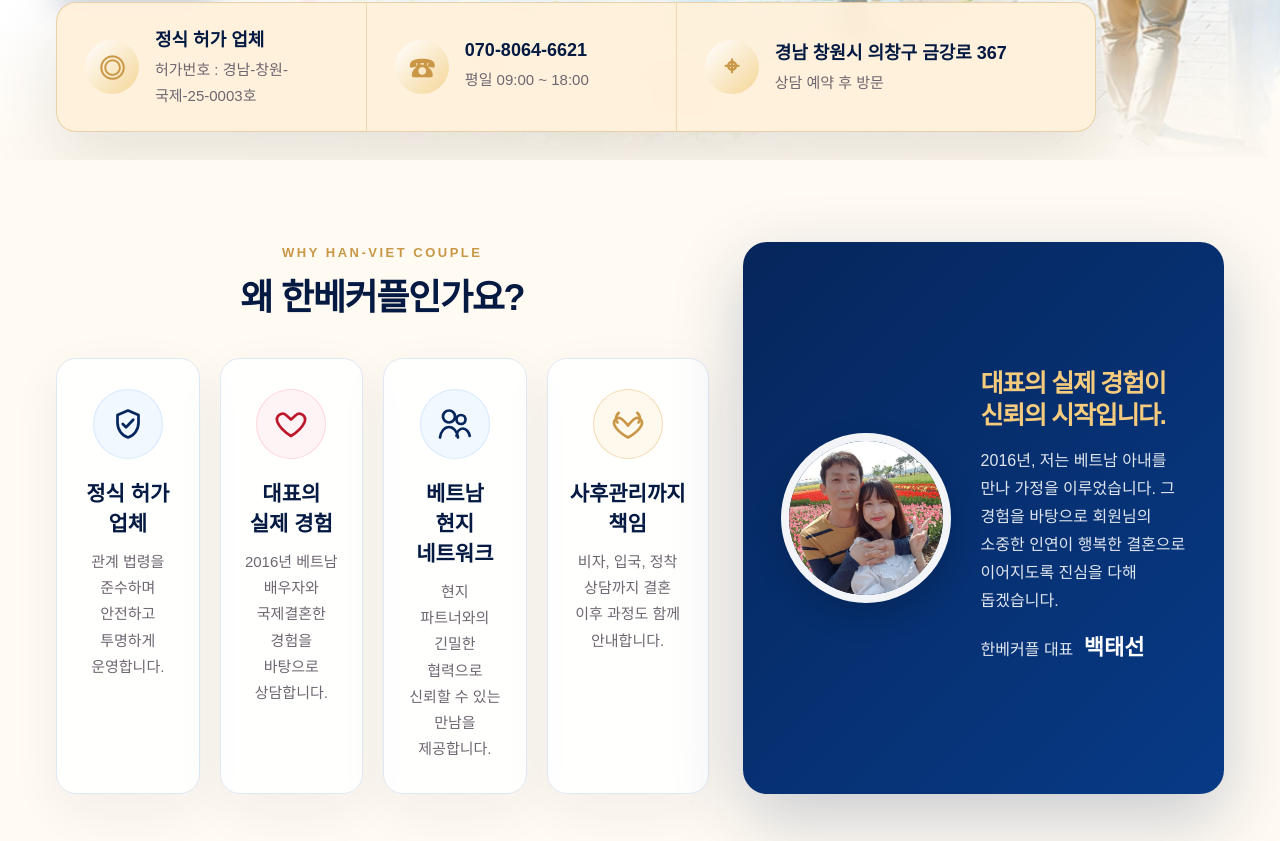
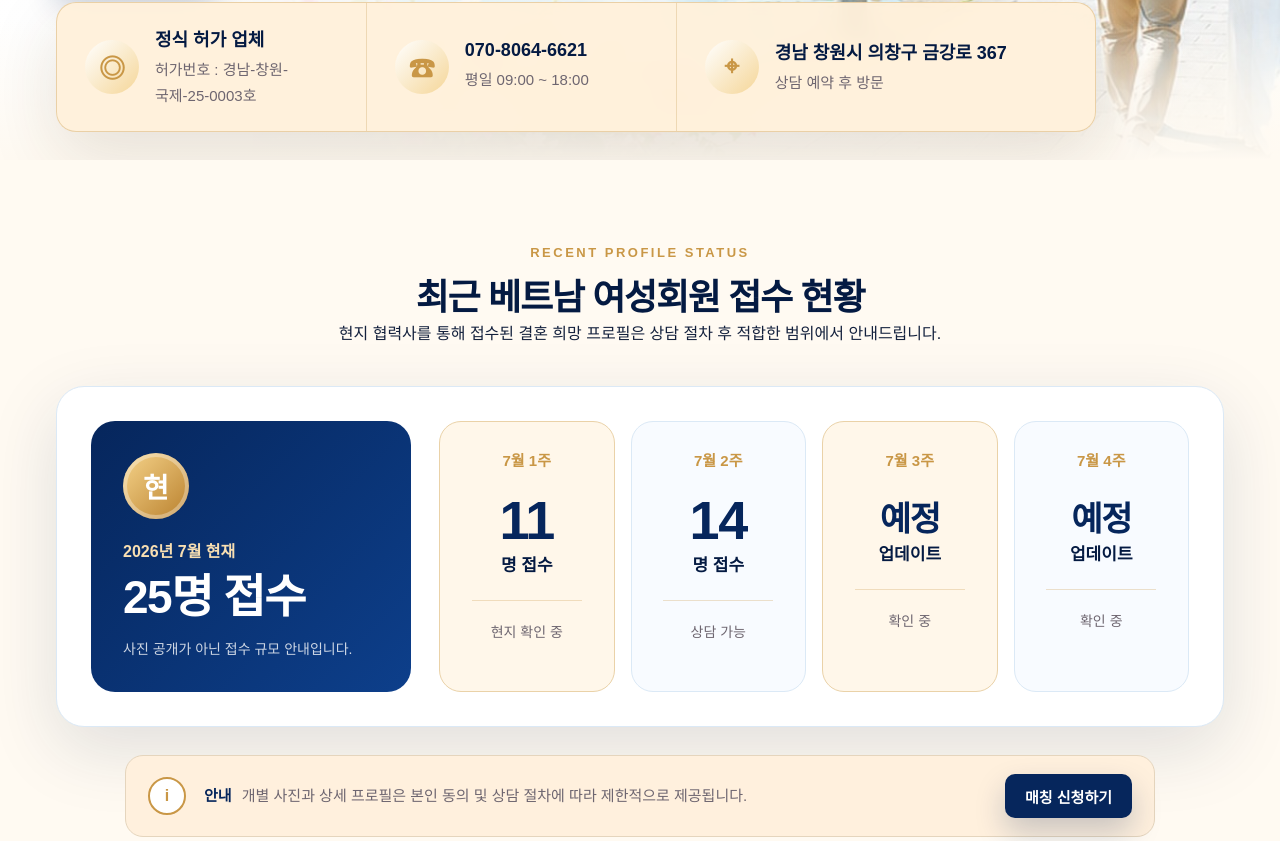
Before and after one commit to meteor100biz/hanviet-homepage, a plain HTML site: page index.html in a window 1280 px wide. Shown: the part 606-1447 px from the top of the page. Drawn offline with Linux system fonts and the light colour scheme.

Commit message:
Add files via upload

```diff
--- a/index.html
+++ b/index.html
@@ -57,6 +57,56 @@
       <div class="info-item"><span class="info-icon">☎</span><div><b>070-8064-6621</b><p>평일 09:00 ~ 18:00</p></div></div>
       <div class="info-item"><span class="info-icon">⌖</span><div><b>경남 창원시 의창구 금강로 367</b><p>상담 예약 후 방문</p></div></div>
     </aside>
+  </section>
+
+  <section class="section status-section" aria-labelledby="recentStatusTitle">
+    <div class="section-heading">
+      <p class="eyebrow">RECENT PROFILE STATUS</p>
+      <h2 id="recentStatusTitle">최근 베트남 여성회원 접수 현황</h2>
+      <p>현지 협력사를 통해 접수된 결혼 희망 프로필은 상담 절차 후 적합한 범위에서 안내드립니다.</p>
+    </div>
+
+    <div class="status-panel">
+      <div class="status-summary">
+        <span class="status-medal">현</span>
+        <p>2026년 7월 현재</p>
+        <strong>25명 접수</strong>
+        <span>사진 공개가 아닌 접수 규모 안내입니다.</span>
+      </div>
+
+      <div class="status-list" aria-label="주차별 접수 현황">
+        <article class="status-card">
+          <p>7월 1주</p>
+          <strong>11</strong>
+          <span>명 접수</span>
+          <small>현지 확인 중</small>
+        </article>
+        <article class="status-card">
+          <p>7월 2주</p>
+          <strong>14</strong>
+          <span>명 접수</span>
+          <small>상담 가능</small>
+        </article>
+        <article class="status-card muted">
+          <p>7월 3주</p>
+          <strong>예정</strong>
+          <span>업데이트</span>
+          <small>확인 중</small>
+        </article>
+        <article class="status-card muted">
+          <p>7월 4주</p>
+          <strong>예정</strong>
+          <span>업데이트</span>
+          <small>확인 중</small>
+        </article>
+      </div>
+    </div>
+
+    <div class="status-notice">
+      <span>i</span>
+      <p><b>안내</b> 개별 사진과 상세 프로필은 본인 동의 및 상담 절차에 따라 제한적으로 제공됩니다.</p>
+      <a class="btn btn-primary" href="application.html">매칭 신청하기</a>
+    </div>
   </section>
 
   <section id="about" class="section home-grid">
--- a/style.css
+++ b/style.css
@@ -77,6 +77,147 @@ p { line-height:1.75; }
 .text-link { display:inline-flex; justify-content:center; font-weight:900; color:var(--blue); }
 
 /* Why + story */
+.status-section { background:linear-gradient(180deg,var(--ivory),#f7fbff); }
+.status-panel {
+  max-width:1220px;
+  margin:0 auto;
+  display:grid;
+  grid-template-columns:320px 1fr;
+  gap:28px;
+  padding:34px;
+  background:#fff;
+  border:1px solid #dbe9f6;
+  border-radius:28px;
+  box-shadow:var(--shadow);
+}
+.status-summary {
+  min-height:250px;
+  padding:32px;
+  border-radius:24px;
+  background:linear-gradient(135deg,var(--navy),#0d3f8b);
+  color:#fff;
+}
+.status-medal {
+  display:flex;
+  align-items:center;
+  justify-content:center;
+  width:66px;
+  height:66px;
+  margin-bottom:22px;
+  border-radius:50%;
+  background:linear-gradient(135deg,#f6d48b,#b9802d);
+  box-shadow:inset 0 0 0 4px rgba(255,255,255,.32);
+  font-size:28px;
+  font-weight:900;
+}
+.status-summary p {
+  color:#f8dfb2;
+  font-weight:900;
+  line-height:1.4;
+}
+.status-summary strong {
+  display:block;
+  margin:8px 0 14px;
+  font-size:46px;
+  line-height:1.15;
+  letter-spacing:-1.5px;
+}
+.status-summary span:not(.status-medal) {
+  color:rgba(255,255,255,.8);
+  font-size:14px;
+  line-height:1.6;
+}
+.status-list {
+  display:grid;
+  grid-template-columns:repeat(4, minmax(0,1fr));
+  gap:16px;
+}
+.status-card {
+  min-height:250px;
+  padding:28px 18px;
+  text-align:center;
+  border-radius:22px;
+  background:#f8fbff;
+  border:1px solid #dbe9f6;
+}
+.status-card:nth-child(odd) {
+  background:#fff7ea;
+  border-color:#ead2a8;
+}
+.status-card p {
+  color:var(--gold);
+  font-size:15px;
+  font-weight:900;
+  line-height:1.4;
+}
+.status-card strong {
+  display:block;
+  margin:22px 0 4px;
+  color:var(--navy);
+  font-size:54px;
+  line-height:1;
+  letter-spacing:-1.4px;
+}
+.status-card span {
+  display:block;
+  color:var(--navy-dark);
+  font-size:17px;
+  font-weight:900;
+}
+.status-card small {
+  display:block;
+  margin:24px auto 0;
+  padding-top:20px;
+  width:80%;
+  border-top:1px solid rgba(201,151,70,.28);
+  color:var(--muted);
+  font-size:14px;
+}
+.status-card.muted strong {
+  font-size:34px;
+  margin-top:31px;
+}
+.status-notice {
+  max-width:1030px;
+  margin:28px auto 0;
+  display:flex;
+  align-items:center;
+  gap:18px;
+  padding:18px 22px;
+  border:1px solid var(--line);
+  border-radius:18px;
+  background:var(--peach);
+}
+.status-notice span {
+  display:flex;
+  align-items:center;
+  justify-content:center;
+  width:38px;
+  height:38px;
+  flex:0 0 auto;
+  border-radius:50%;
+  border:2px solid var(--gold);
+  background:#fff;
+  color:var(--gold);
+  font-weight:900;
+}
+.status-notice p {
+  flex:1;
+  color:var(--muted);
+  font-size:15px;
+  line-height:1.6;
+}
+.status-notice b {
+  color:var(--navy);
+  margin-right:6px;
+}
+.status-notice .btn {
+  min-height:44px;
+  padding:0 20px;
+  font-size:15px;
+  border-radius:10px;
+}
+
 .home-grid { display:grid; grid-template-columns: 1.22fr .9fr; gap:34px; align-items:stretch; }
 .why-area { min-width:0; }
 .why-grid { display:grid; grid-template-columns:repeat(4, 1fr); gap:20px; }
@@ -195,8 +336,9 @@ p { line-height:1.75; }
   }
   .info-item { border-right:0; border-bottom:1px solid rgba(206,166,103,.34); }
   .info-item:last-child { border-bottom:0; }
-  .home-grid, .process-fee-grid, .story-section-wide, .fee-layout { grid-template-columns:1fr; }
+  .home-grid, .process-fee-grid, .story-section-wide, .fee-layout, .status-panel { grid-template-columns:1fr; }
   .why-grid { grid-template-columns:repeat(2,1fr); }
+  .status-list { grid-template-columns:repeat(2, minmax(0,1fr)); }
 }
 @media (max-width: 760px) {
   .site-header { height:74px; padding:0 18px; }
@@ -215,7 +357,11 @@ p { line-height:1.75; }
   .info-panel { width:100%; left:auto; right:auto; bottom:auto; }
   .section { padding:64px 20px; }
   .section h2, .section-heading h2 { font-size:30px; }
-  .why-grid, .gallery-grid, .process-line { grid-template-columns:1fr; }
+  .why-grid, .gallery-grid, .process-line, .status-list { grid-template-columns:1fr; }
+  .status-panel { padding:20px; }
+  .status-summary, .status-card { min-height:auto; }
+  .status-notice { align-items:flex-start; flex-direction:column; }
+  .status-notice .btn { width:100%; }
   .story-card.compact { flex-direction:column; text-align:center; padding:30px 22px; }
   .sub-hero { padding:74px 20px 52px; }
   .sub-hero h1 { font-size:38px; }
```
